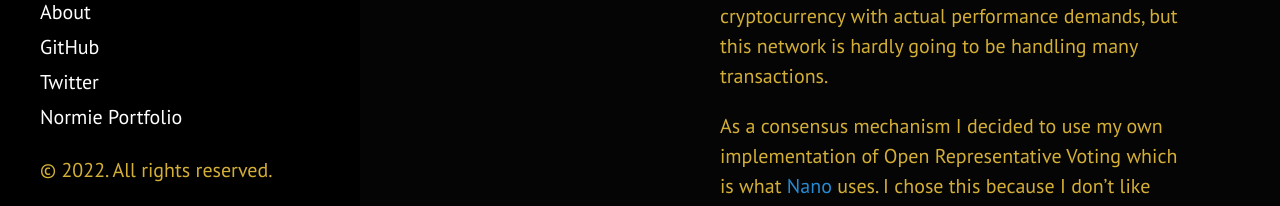
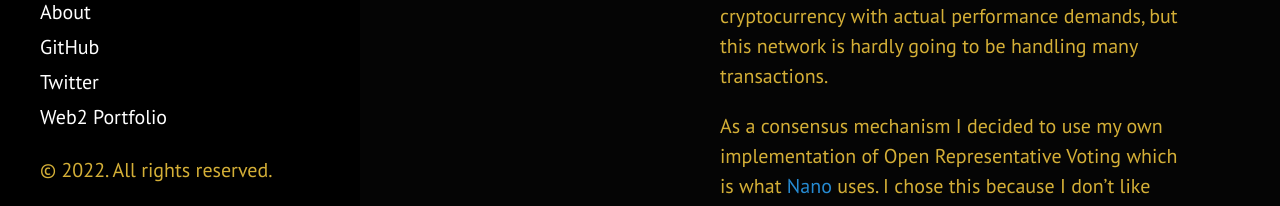
Before and after one commit to MurrayGroves/Murrax-Portfolio, a Jekyll site: the page built from index.html, in a window 1280 px wide and 900 px high, scrolled down 524 px. Shown: the part 675-881 px from the top of the window. Built offline with Jekyll 4.4.1, drawn with Linux system fonts in a browser that asks for light colours; the list of posts is cut into pages by our own code.

Commit message:
Update sidebar.html

```diff
--- a/_includes/sidebar.html
+++ b/_includes/sidebar.html
@@ -28,7 +28,7 @@
 
       <a class="sidebar-nav-item" href="https://github.com/MurrayGroves">GitHub</a>
       <a class="sidebar-nav-item" href="https://twitter.com/MurraxDev">Twitter</a>
-      <a class="sidebar-nav-item" href="https://murraygrov.es">Normie Portfolio</a>
+      <a class="sidebar-nav-item" href="https://murraygrov.es">Web2 Portfolio</a>
       <!--- <span class="sidebar-nav-item">Currently v{{ site.version }}</span> -->
     </nav>
 
```
